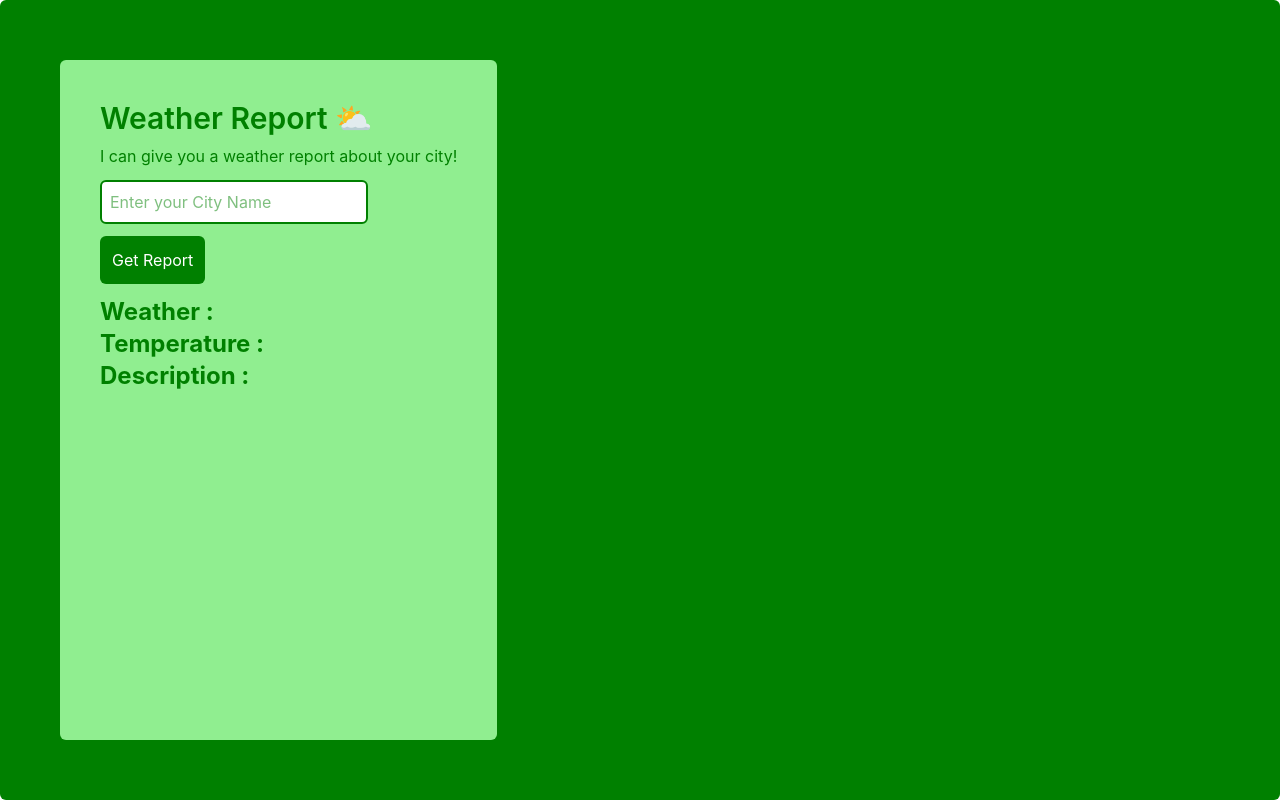
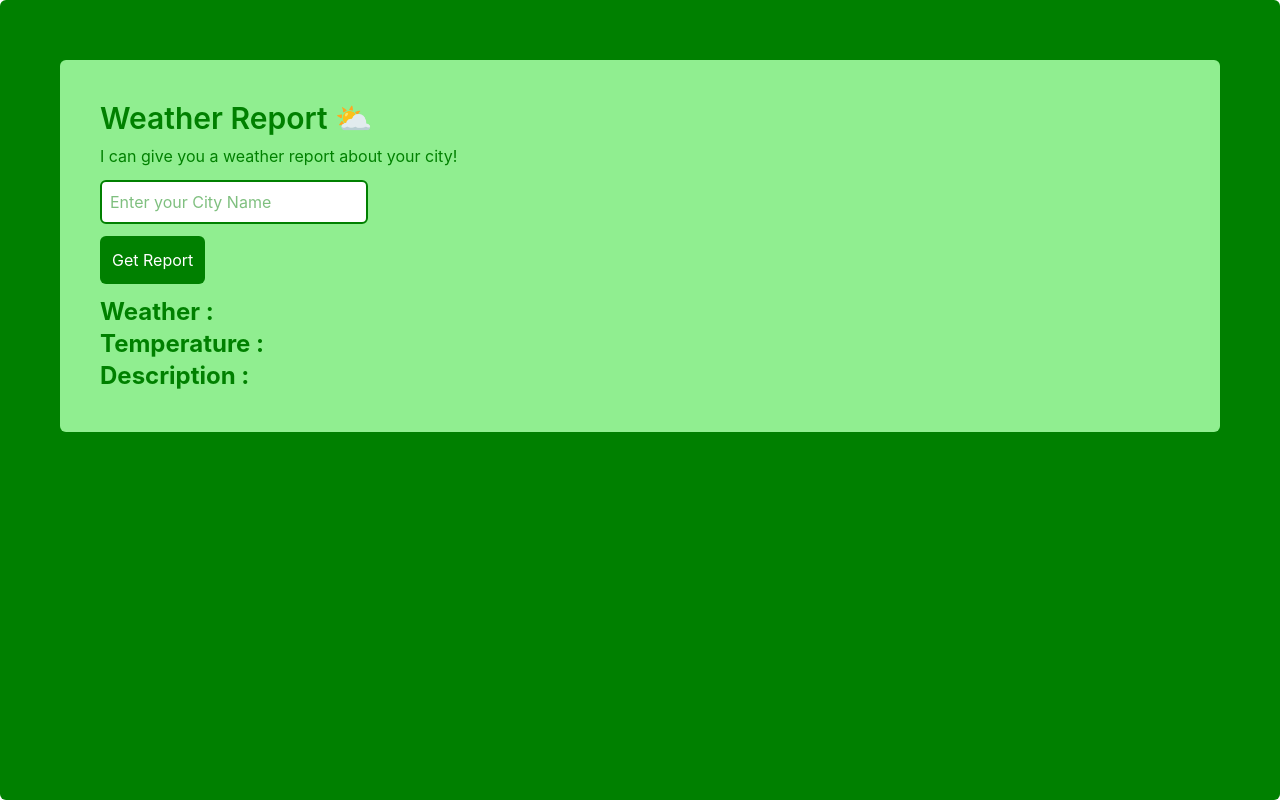
Before and after one commit to akilank-tech/Weather-React, a React (Vite) app: page / in a window 1280 px wide. Built offline with nearby package versions, Linux system fonts and the light colour scheme.

Commit message:
update the file

```diff
--- a/src/weather.jsx
+++ b/src/weather.jsx
@@ -20,7 +20,7 @@ const Weather = () => {
         })
     }
     return (
-        <div className="bg-[green] p-8 sm:p-15 min-h-screen rounded-md flex">
+        <div className="bg-[green] p-8 sm:p-15 min-h-screen rounded-md">
             <div className="bg-[lightgreen] text-[green] p-5 rounded-md sm:p-10">
                 <h1 className="text-xl font-semibold sm:text-3xl">Weather Report ⛅</h1>
                 <p className="text-[10px] mt-2 sm:text-base">I can give you a weather report about your city!</p>
```
